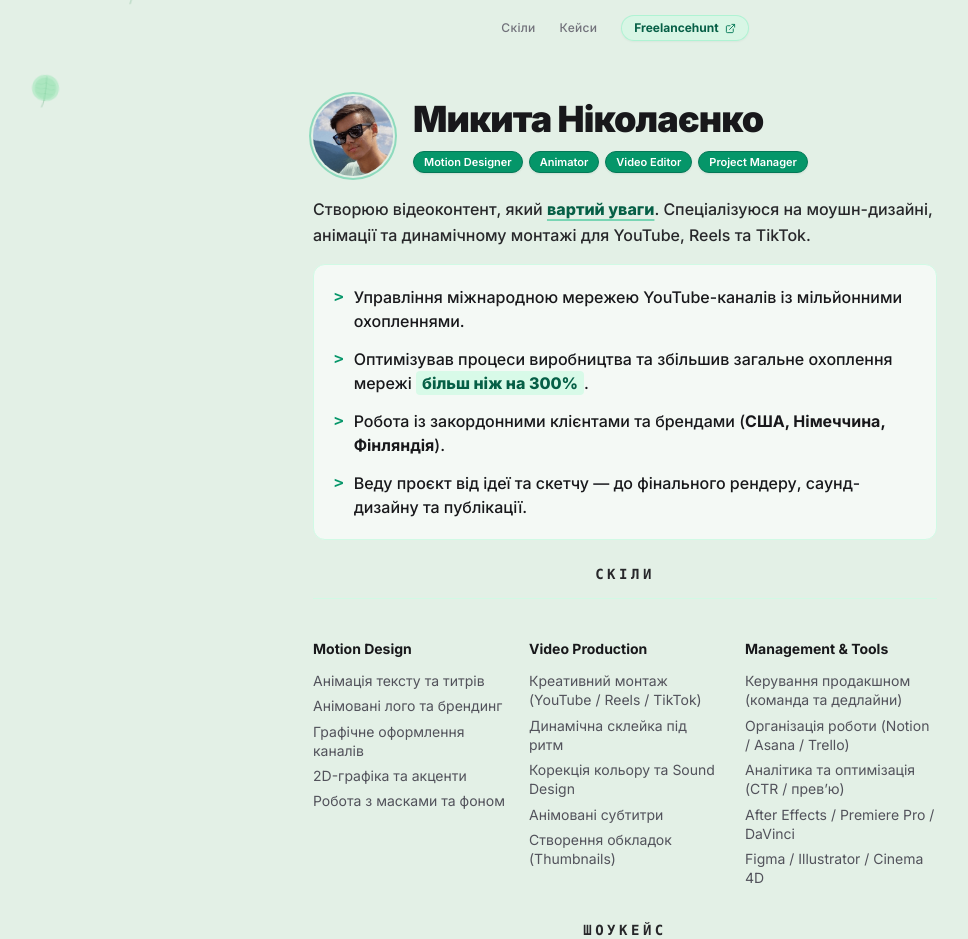
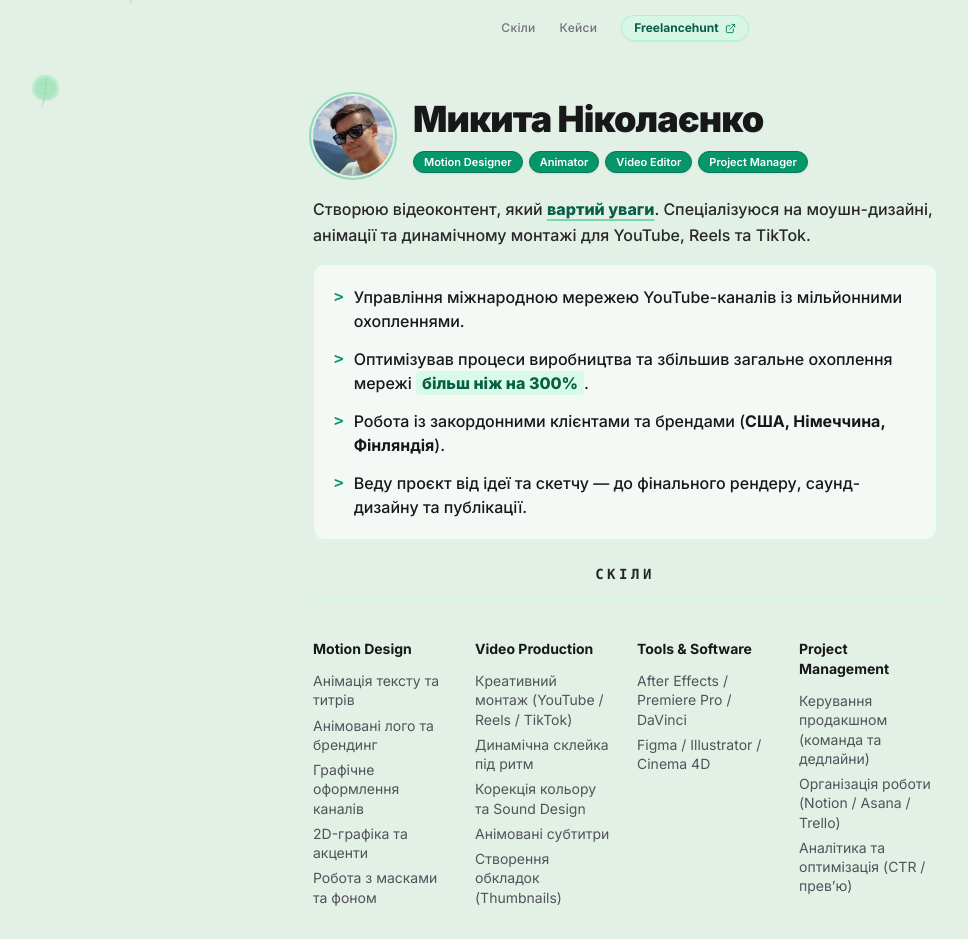
Before and after one commit to zkregen/resume, a React (Vite) app: page / in a window 1280 px wide. Shown: the top 939 px of the page, without its empty margins (15-983 px from the left). Built offline with nearby package versions, Linux system fonts and the light colour scheme.

Commit message:
update: split tools and management into separate categories and set grid columns to 4

```diff
--- a/src/components/Skills.jsx
+++ b/src/components/Skills.jsx
@@ -22,13 +22,18 @@ const skillGroups = [
     ],
   },
   {
-    title: 'Management & Tools',
+    title: 'Tools & Software',
+    items: [
+      'After Effects / Premiere Pro / DaVinci',
+      'Figma / Illustrator / Cinema 4D',
+    ],
+  },
+  {
+    title: 'Project Management',
     items: [
       'Керування продакшном (команда та дедлайни)',
       'Організація роботи (Notion / Asana / Trello)',
       'Аналітика та оптимізація (CTR / превʼю)',
-      'After Effects / Premiere Pro / DaVinci',
-      'Figma / Illustrator / Cinema 4D',
     ],
   },
 ];
@@ -41,7 +46,7 @@ const Skills = () => (
         <div className="w-full max-w-2xl border-t border-emerald-100 mt-3.5" />
       </div>
 
-      <div className="grid grid-cols-1 sm:grid-cols-3 gap-6">
+      <div className="grid grid-cols-2 sm:grid-cols-4 gap-6">
         {skillGroups.map(({ title, items }) => (
           <div key={title}>
             <h3 className="text-sm font-bold text-zinc-900 mb-3">{title}</h3>
```
